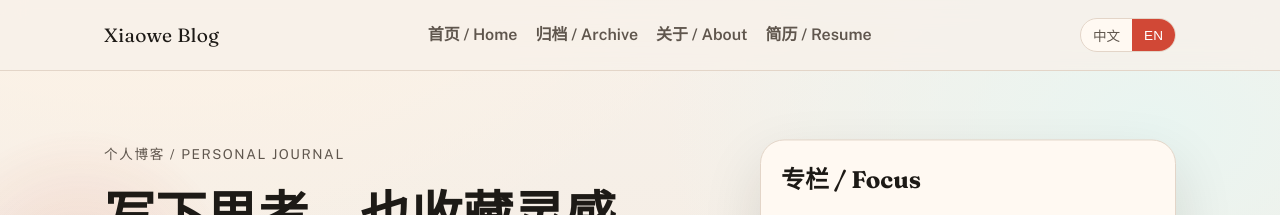
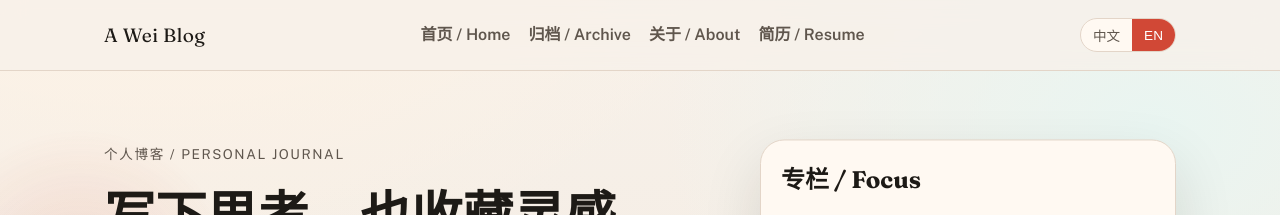
Before and after one commit to xiaowe3/xiaowe3.github.io, a Jekyll site: the page built from index.html, in a window 1280 px wide. Shown: the top 215 px of the page. Built offline with Jekyll 4.4.1, drawn with Linux system fonts in a browser that asks for light colours.

Commit message:
update config

```diff
--- a/_config.yml
+++ b/_config.yml
@@ -1,4 +1,4 @@
-title: "Xiaowe Blog"
+title: "A Wei Blog"
 description: "中文 / English essays, notes, and experiments."
 lang: "zh-CN"
 timezone: "Asia/Shanghai"
```
